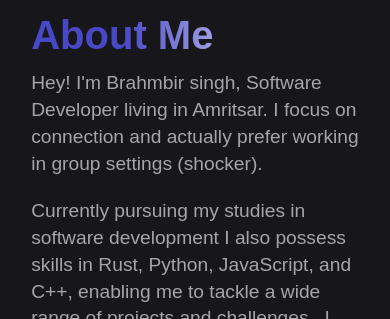
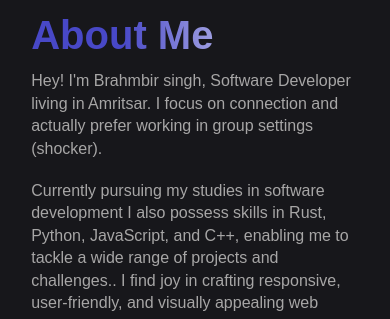
Before and after one commit to Brahmbir/Portfolio_V1.1_nextjs, a Next.js app: page /about in a window 390 px wide. Shown: the part 525-844 px from the top of the page. Built offline with nearby package versions, Linux system fonts and the light colour scheme.

Commit message:
done about page

```diff
--- a/components/aboutPage/aboutMe/AboutMe.module.css
+++ b/components/aboutPage/aboutMe/AboutMe.module.css
@@ -35,3 +35,9 @@
 .expArea::-webkit-scrollbar {
   display: none; /* Safari and Chrome */
 }
+
+@media screen and (max-width: 700px) {
+  .into h2 {
+    font-size: 1em;
+  }
+}
--- a/components/aboutPage/aboutMeInfo/AboutMeInfo.module.css
+++ b/components/aboutPage/aboutMeInfo/AboutMeInfo.module.css
@@ -84,7 +84,4 @@
   .heading {
     font-size: 2.5em;
   }
-  .paras p {
-    font-size: 1.2rem;
-  }
 }
--- a/components/aboutPage/aboutSkills/AboutSkills.module.css
+++ b/components/aboutPage/aboutSkills/AboutSkills.module.css
@@ -25,7 +25,7 @@
 }
 .cc p {
   color: var(--textdark);
-  font-size: 1.05em;
+  font-size: 1em;
   font-weight: 300;
   line-height: 1.4em;
 }
```
